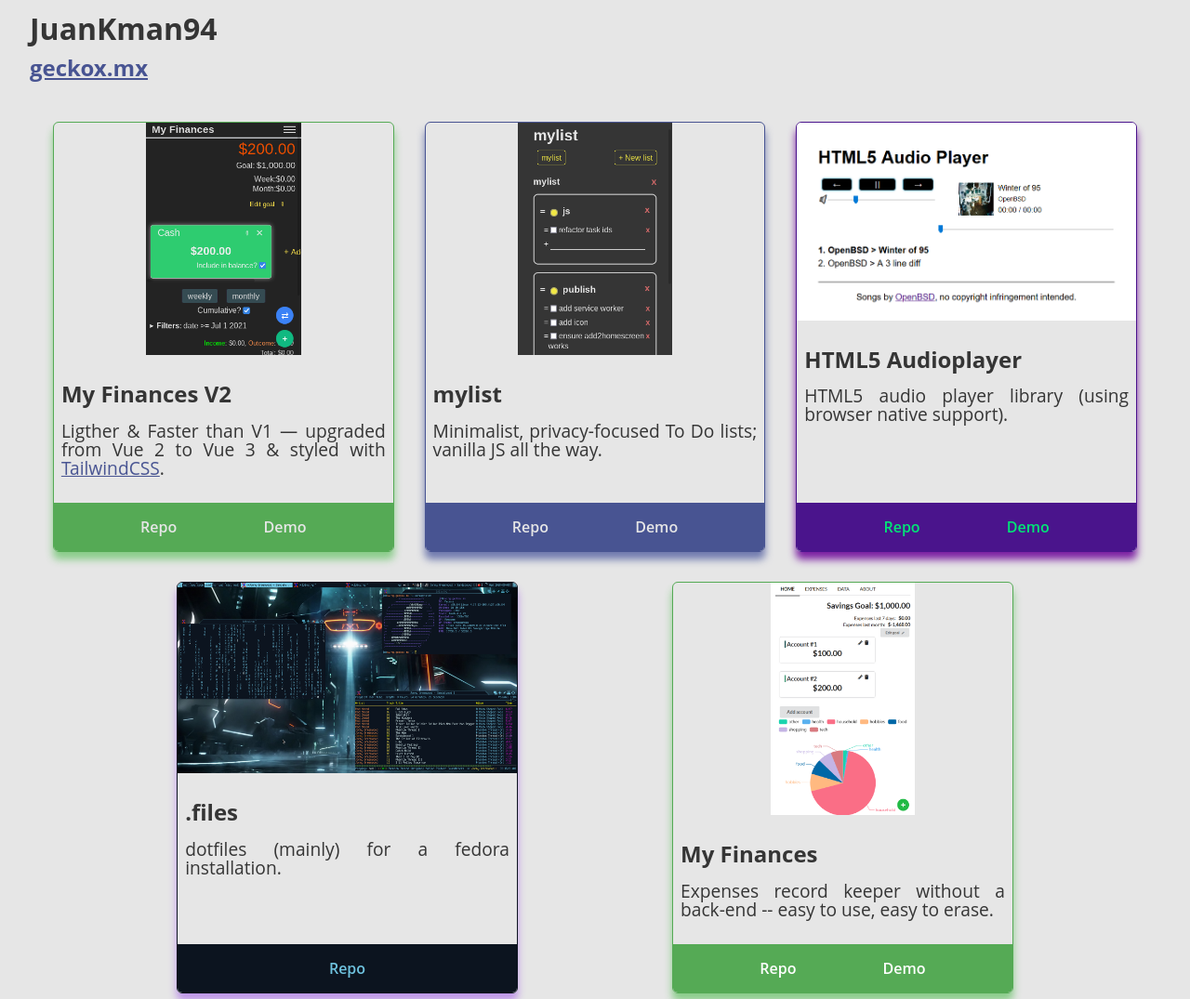
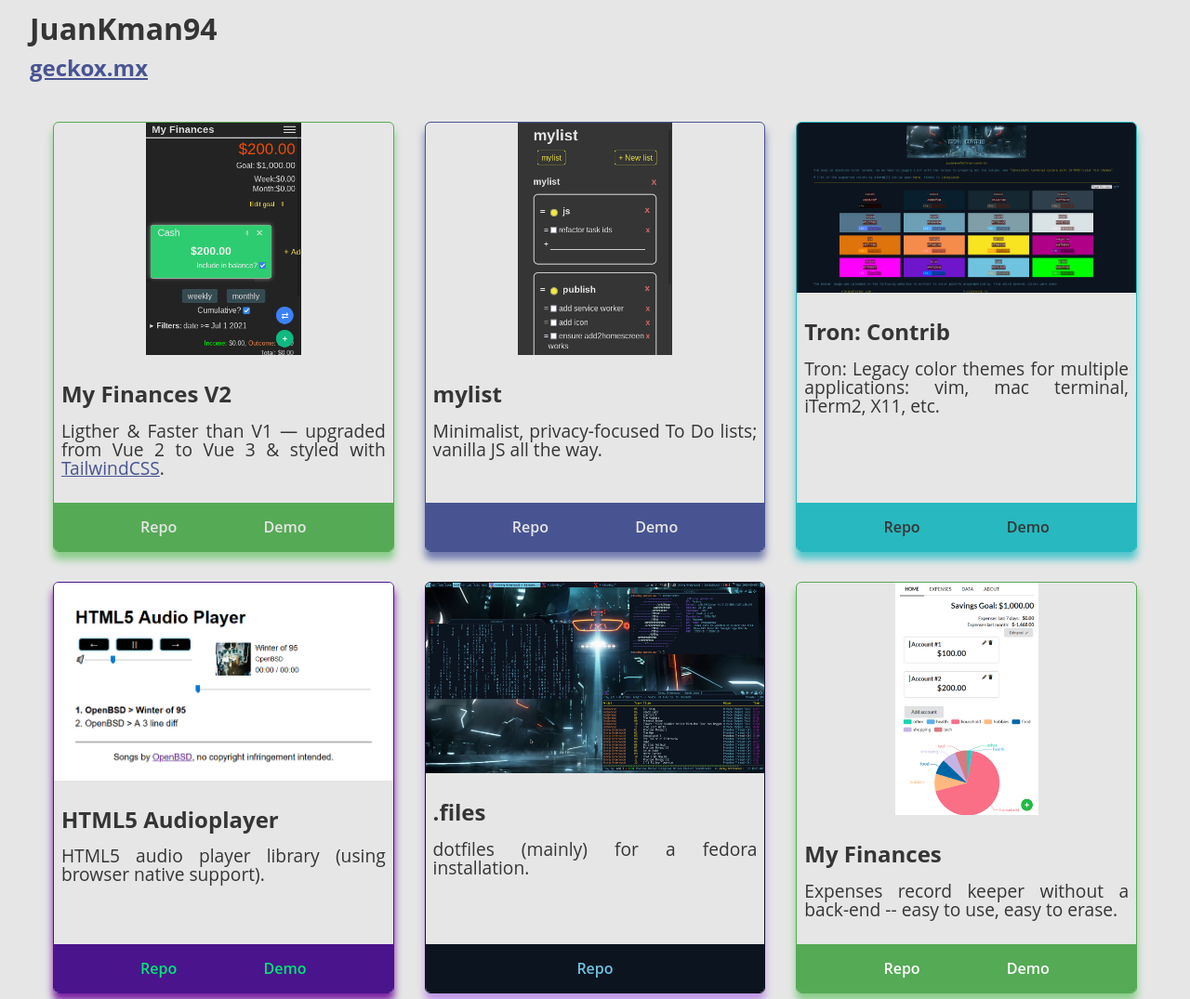
Before and after one commit to JuanKman94/juankman94.github.io, a plain HTML site: page index.html in a window 1280 px wide. Shown: the top 1075 px of the page at 93% size. Drawn offline with Linux system fonts and the light colour scheme.

Commit message:
Add tron-contrib

```diff
--- a/css/styles.css
+++ b/css/styles.css
@@ -108,6 +108,13 @@ a:visited {
   --box-shadow-color: var(--blue-1);
 }
 
+.tron-contrib {
+  --bg-color: var(--cyan);
+  --bg-color-light: var(--cyan-1);
+  --text-color: var(--black);
+  --box-shadow-color: var(--cyan-1);
+}
+
 .repo-card {
   flex: 1 1;
   display: flex;
--- a/index.html
+++ b/index.html
@@ -31,7 +31,7 @@
       </aside>
 
       <footer class="actions">
-        <a href="https://www.github.com/hellz-satans/finances">
+        <a href="https://github.com/hellz-satans/finances">
           Repo
         </a>
         <a href="https://hellz-satans.github.io/finances">
@@ -56,10 +56,35 @@
       </aside>
 
       <footer class="actions">
-        <a href="https://www.github.com/juankman94/mylist">
+        <a href="https://github.com/juankman94/mylist">
           Repo
         </a>
         <a href="https://juankman94.github.io/mylist/index.html">
+          Demo
+        </a>
+      </footer>
+    </article>
+
+    <article class="repo-card tron-contrib">
+      <section class="content">
+        <header>
+          <h2>Tron: Contrib</h2>
+        </header>
+
+        <p>
+        Tron: Legacy color themes for multiple applications: vim, mac terminal, iTerm2, X11, etc.
+        </p>
+      </section>
+
+      <aside class="image">
+        <img src="images/tron_contrib.png" alt="Screenshot of web page.">
+      </aside>
+
+      <footer class="actions">
+        <a href="https://github.com/JuanKman94/tron-contrib">
+          Repo
+        </a>
+        <a href="https://www.geckox.mx/tron-contrib.html">
           Demo
         </a>
       </footer>
@@ -81,7 +106,7 @@
       </aside>
 
       <footer class="actions">
-        <a href="https://www.github.com/juankman94/html5-audioplayer">
+        <a href="https://github.com/juankman94/html5-audioplayer">
           Repo
         </a>
         <a href="https://juankman94.github.io/html5-audioplayer/index.html">
@@ -106,7 +131,7 @@
       </aside>
 
       <footer class="actions">
-        <a href="https://www.github.com/juankman94/dotfiles">
+        <a href="https://github.com/juankman94/dotfiles">
           Repo
         </a>
       </footer>
@@ -128,7 +153,7 @@
       </aside>
 
       <footer class="actions">
-        <a href="https://www.github.com/hellz-satans/my-finances-pwa">
+        <a href="https://github.com/hellz-satans/my-finances-pwa">
           Repo
         </a>
         <a href="https://hellz-satans.github.io/my-finances-pwa">
```
Also changed, not shown: images/tron_contrib.png (added).
